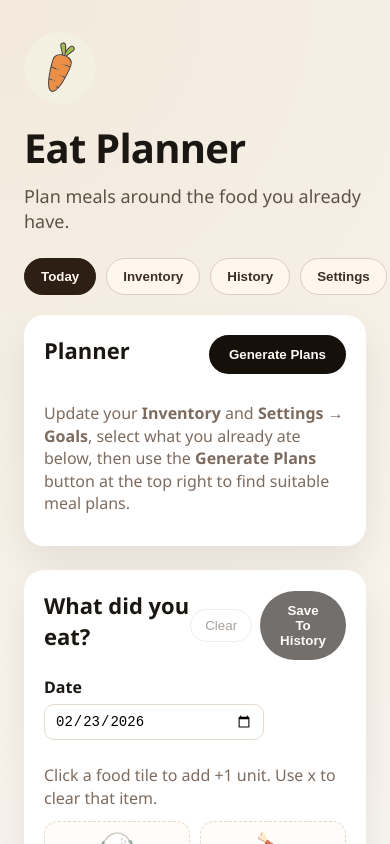
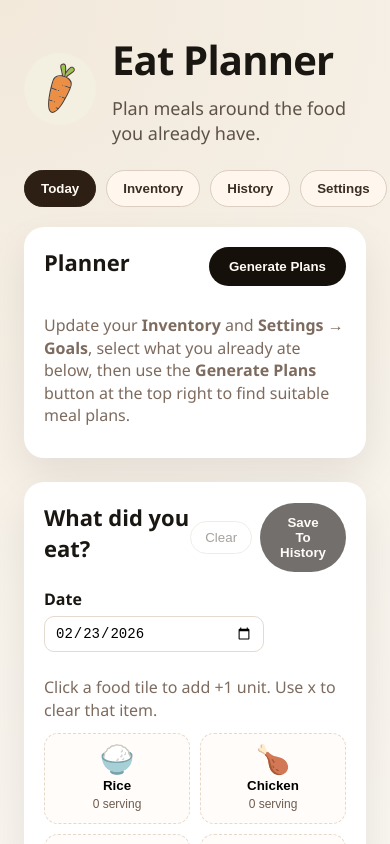
Before and after one commit to quark-zju/EatPlanner, a React (Vite) app: page / in a window 390 px wide. Shown: the top 844 px of the page. Built offline with nearby package versions, Linux system fonts and the light colour scheme; the HTML template or start-up script is replaced by a standard one.

Commit message:
fix: keep header icon and text in same row on mobile
Remove flex-direction: column override for app__header on small screens.

Agent-Model: MiniMax-M2.5

```diff
--- a/src/App.css
+++ b/src/App.css
@@ -590,11 +590,6 @@ select {
 }
 
 @media (max-width: 900px) {
-  .app__header {
-    flex-direction: column;
-    align-items: flex-start;
-  }
-
   .history-item__header {
     grid-template-columns: 1fr;
   }
```
